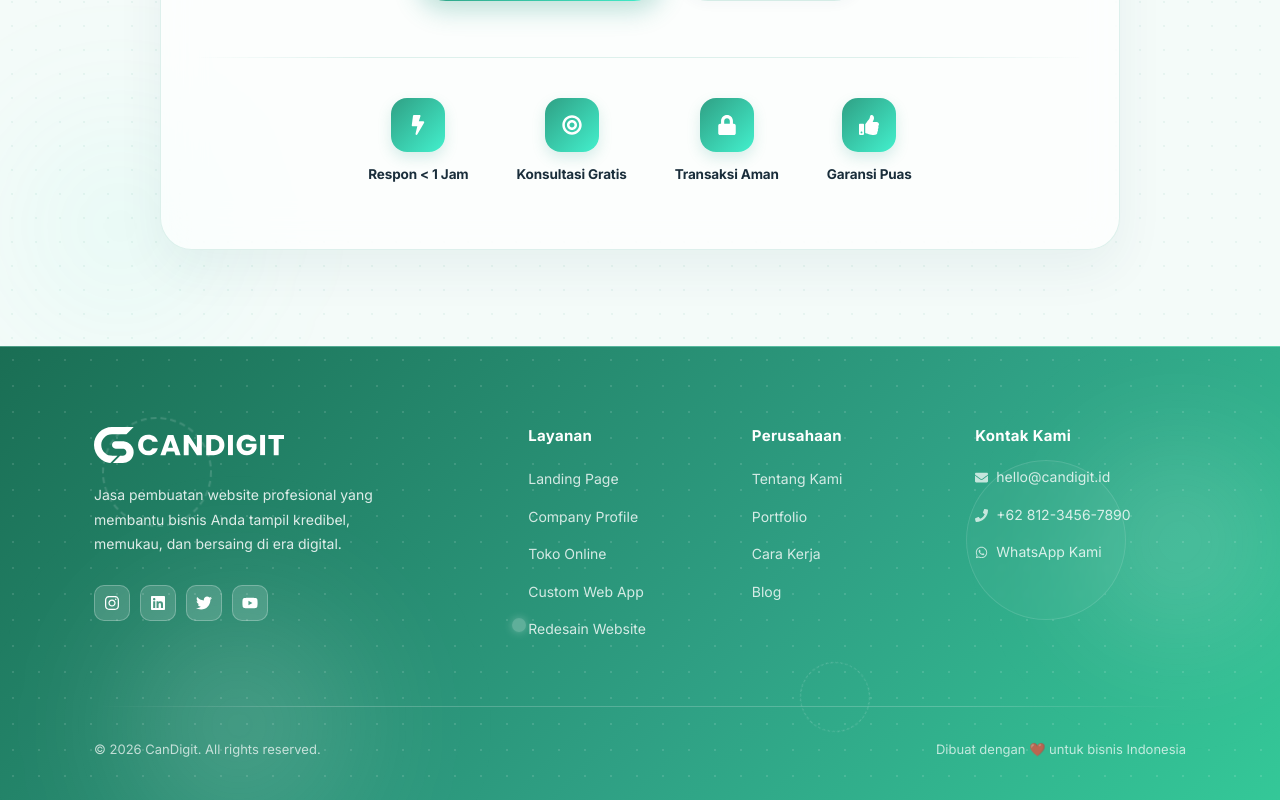
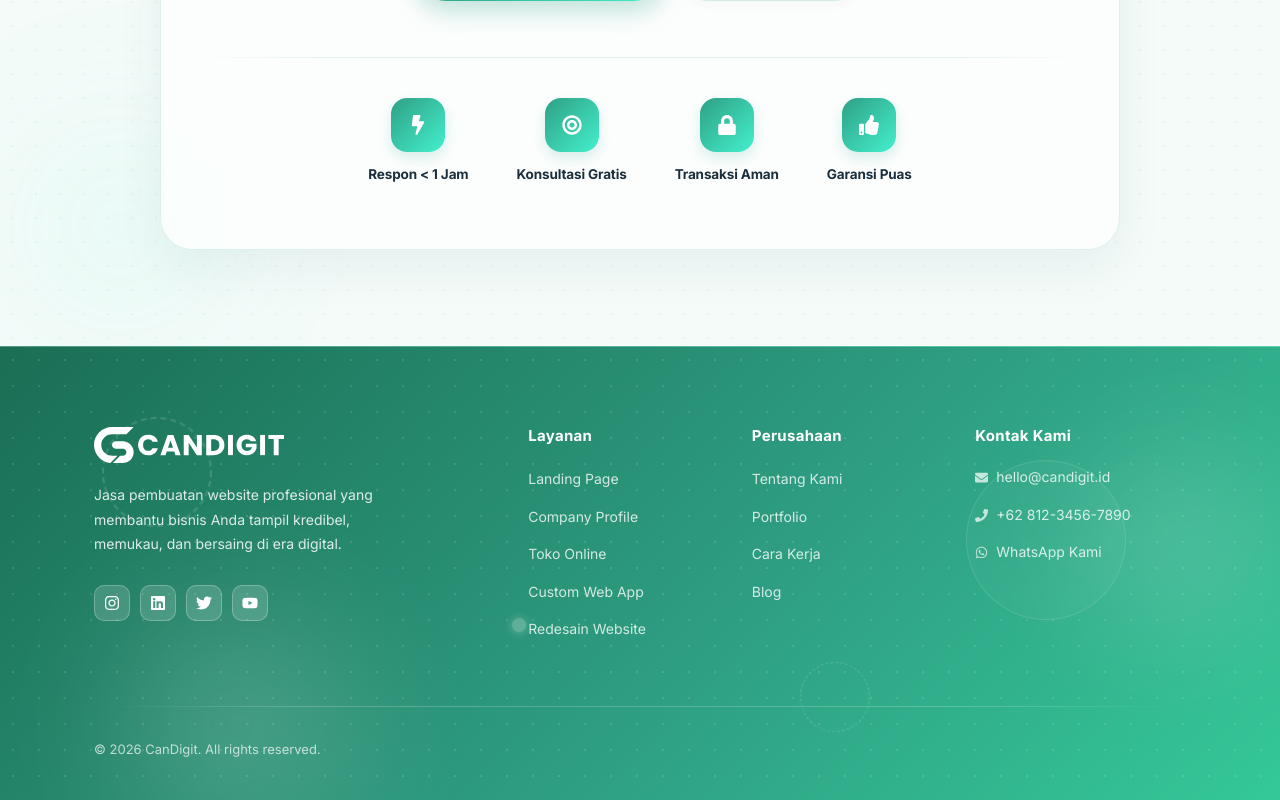
Before and after one commit to navyrastudio/companyprofilecandigital, a Next.js app: page / in a window 1280 px wide. Shown: the part 7616-8416 px from the top of the page. Built offline with nearby package versions, Linux system fonts and the light colour scheme.

Commit message:
chore(footer): remove redundant text content

```diff
--- a/app/components/Footer.tsx
+++ b/app/components/Footer.tsx
@@ -247,9 +247,6 @@ export default function Footer() {
           <p style={{ fontSize: "13px", color: "rgba(255,255,255,0.7)", margin: 0 }}>
             © {year} CanDigit. All rights reserved.
           </p>
-          <p style={{ fontSize: "13px", color: "rgba(255,255,255,0.7)", margin: 0 }}>
-            Dibuat dengan ❤️ untuk bisnis Indonesia
-          </p>
         </div>
       </div>
 
```
